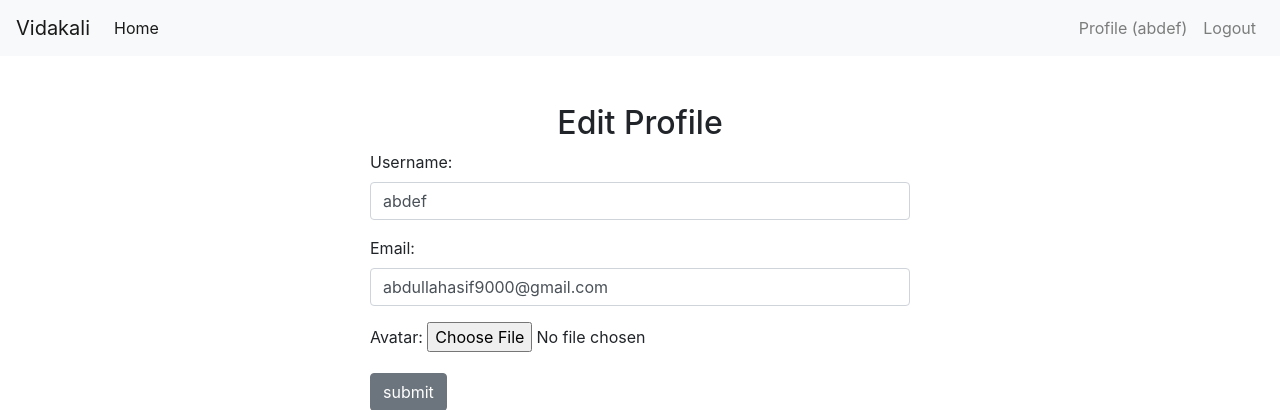
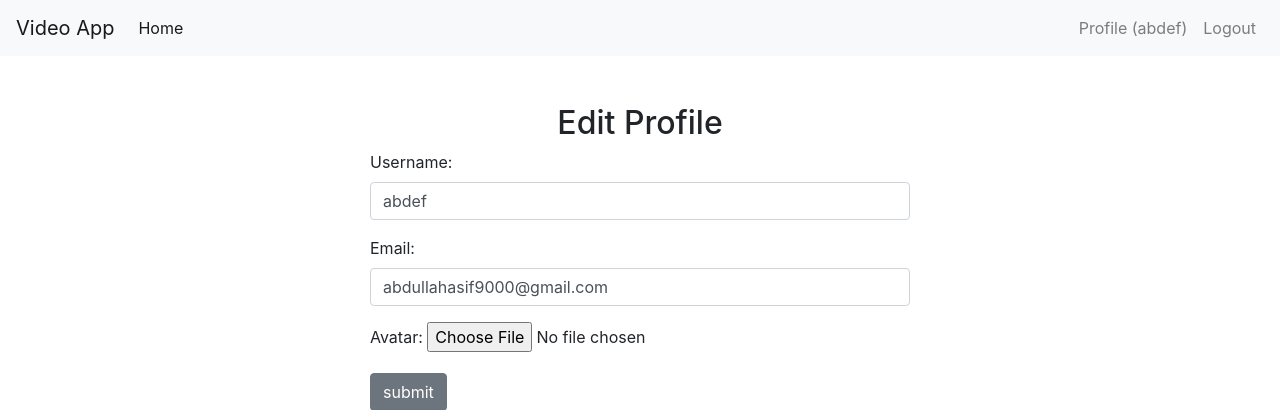
Before and after one commit to Hmzi03/VideoApp, a Django app: page /accounts/profile/ in a window 1280 px wide. Shown: the top 410 px of the page. Run offline with Django 3.2, Linux system fonts and the light colour scheme; a user stored in the database is signed in; some libraries are stand-ins or nearby versions.

Commit message:
Update navbar.html

```diff
--- a/templates/includes/navbar.html
+++ b/templates/includes/navbar.html
@@ -1,6 +1,6 @@
 
 <nav class="navbar navbar-expand-lg navbar-light bg-light">
-  <a class="navbar-brand" href="{% url 'home' %}">Vidakali</a>
+  <a class="navbar-brand" href="{% url 'home' %}">Video App</a>
   <button class="navbar-toggler" type="button" data-toggle="collapse" data-target="#navbarNavAltMarkup" aria-controls="navbarNavAltMarkup" aria-expanded="false" aria-label="Toggle navigation">
     <span class="navbar-toggler-icon"></span>
   </button>
```
